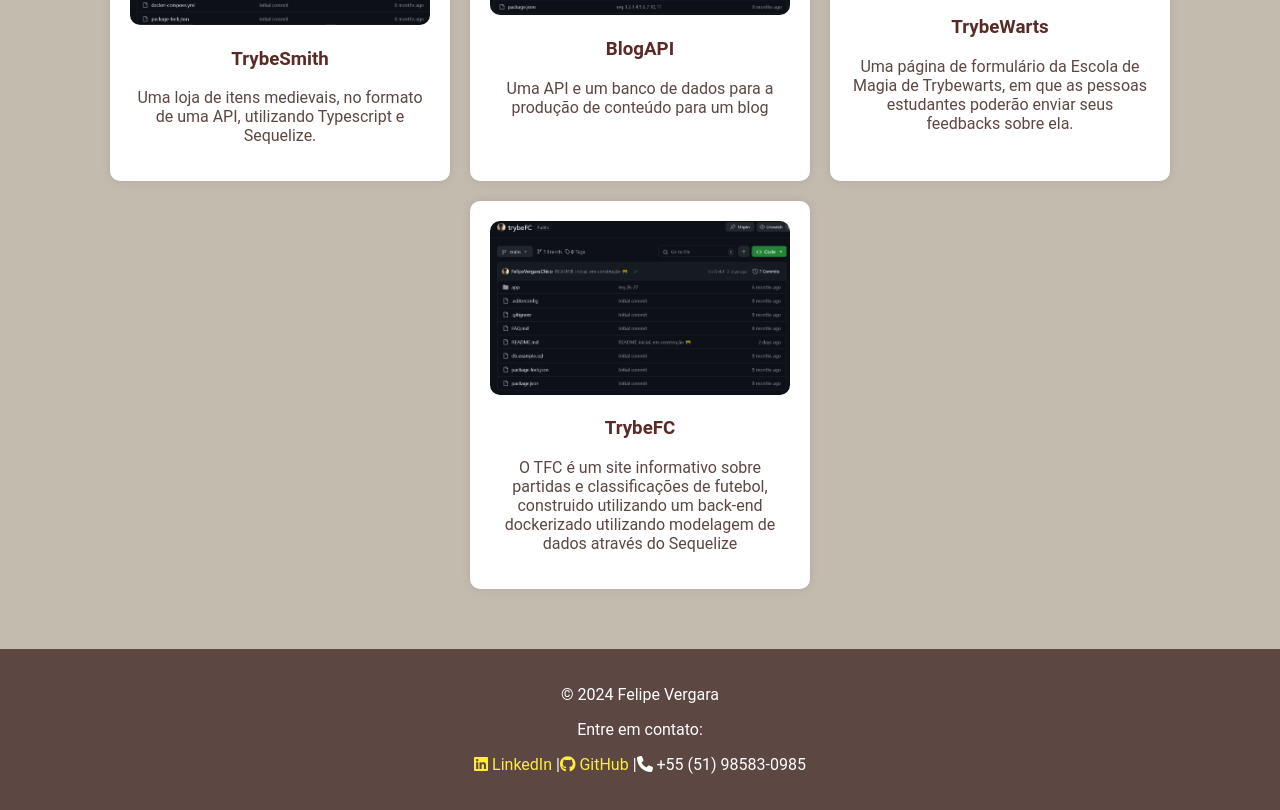
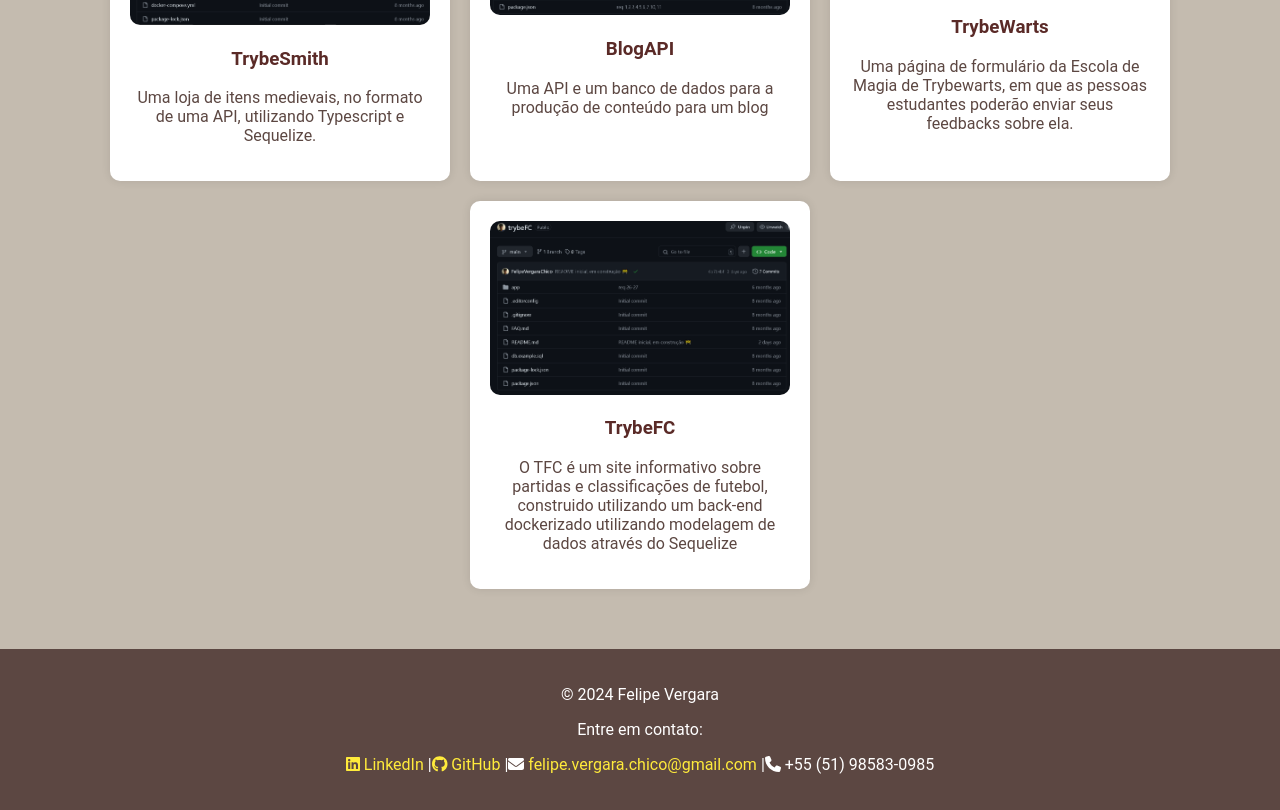
Before and after one commit to FelipeVergaraChico/portfolioWeb, a React (Create React App) app: page / in a window 1280 px wide. Shown: the part 1484-2294 px from the top of the page. Built offline with nearby package versions, Linux system fonts and the light colour scheme.

Commit message:
adcionando email ao footer

```diff
--- a/src/App.js
+++ b/src/App.js
@@ -2,7 +2,7 @@ import React from 'react';
 import './App.css';
 import { FontAwesomeIcon } from '@fortawesome/react-fontawesome';
 import { faLinkedin, faGithub } from '@fortawesome/free-brands-svg-icons';
-import { faPhone } from '@fortawesome/free-solid-svg-icons';
+import { faPhone, faEnvelope } from '@fortawesome/free-solid-svg-icons';
 import trybeWarts from './images/download.png'
 import recipeApp from './images/image.png'
 import onlineStore from './images/onlineStore.png'
@@ -103,6 +103,7 @@ const Footer = () => (
       <a href="https://github.com/FelipeVergaraChico" target="_blank" rel="noopener noreferrer">
         <FontAwesomeIcon icon={faGithub} /> GitHub
       </a> |
+      <FontAwesomeIcon icon={faEnvelope} /> <a href="mailto:felipe.vergara.chico@gmail.com">felipe.vergara.chico@gmail.com</a> |
       <FontAwesomeIcon icon={faPhone} /> +55 (51) 98583-0985
     </p>
   </footer>
```
